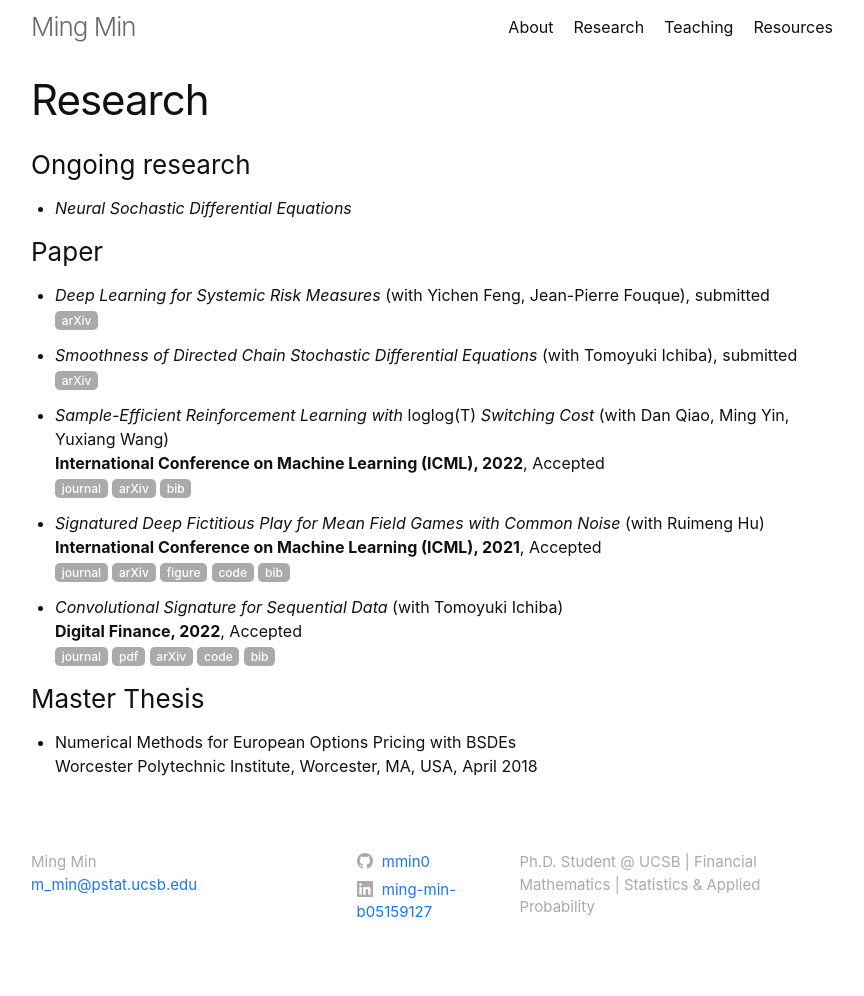
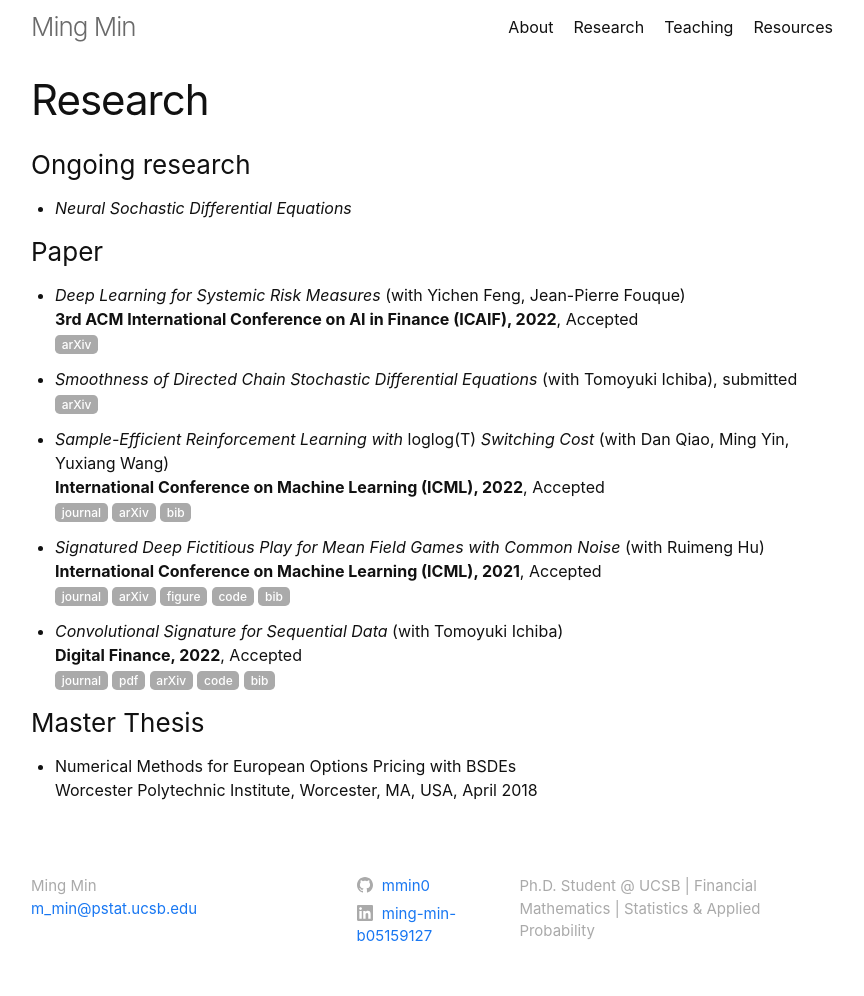
Before and after one commit to mmin0/mmin0.github.io, a Jekyll site: the page built from publications/index.md, in a window 1280 px wide. Shown: the whole page, without its empty margins (208-1072 px from the left). Built offline with Jekyll 4.4.1, drawn with Linux system fonts in a browser that asks for light colours; before the commit the page ends 972 px from its top, so only the background shows below that.

Commit message:
Update index.md

```diff
--- a/publications/index.md
+++ b/publications/index.md
@@ -6,7 +6,8 @@ title: Research
 * *Neural Sochastic Differential Equations*
 
 ### Paper
-* *Deep Learning for Systemic Risk Measures* (with Yichen Feng, Jean-Pierre Fouque), submitted
+* *Deep Learning for Systemic Risk Measures* (with Yichen Feng, Jean-Pierre Fouque)\
+  **3rd ACM International Conference on AI in Finance (ICAIF), 2022**, Accepted
   [<span class="label label-grey">arXiv</span>](https://arxiv.org/abs/2207.00739)
 
 * *Smoothness of Directed Chain Stochastic Differential Equations* (with Tomoyuki Ichiba), submitted
```
